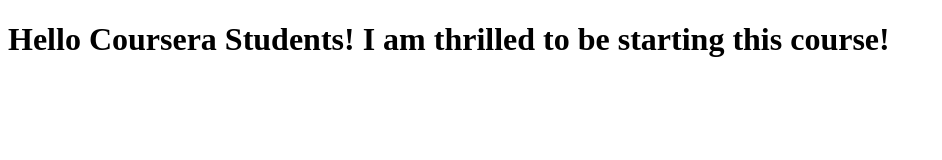
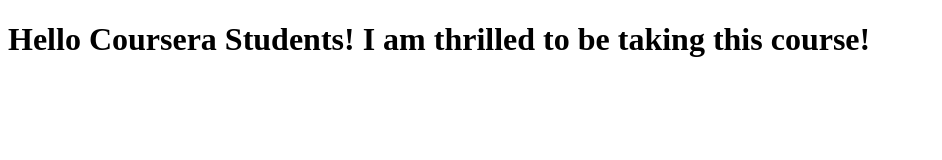
Before and after one commit to Ekruep/coursera-spa-course, a plain HTML site: page index.html in a window 1280 px wide. Shown: the whole page, without its empty margins (0-942 px from the left). Drawn offline with Linux system fonts and the light colour scheme.

Commit message:
Next web file.

```diff
--- a/index.html
+++ b/index.html
@@ -5,6 +5,6 @@
 		<title>Hello Coursera</title>
 	</head>
 	<body>
-		<h1>Hello Coursera Students! I am thrilled to be starting this course!</h1>
+		<h1>Hello Coursera Students! I am thrilled to be taking this course!</h1>
 	</body>
 </html>
```
